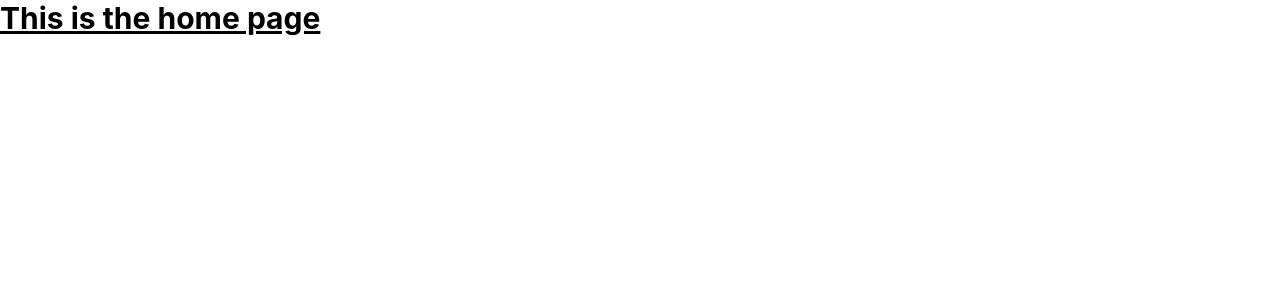
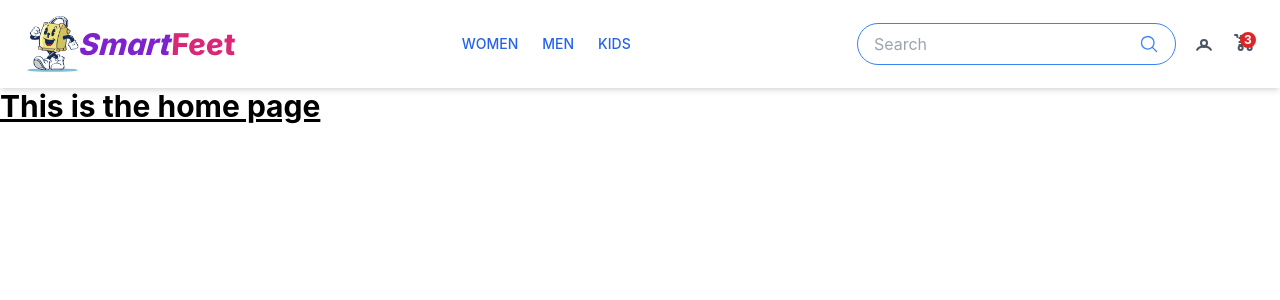
Before and after one commit to sanisaha/SmartFeet-Frontend-Client, a React (Create React App) app: page / in a window 1280 px wide. Shown: the top 300 px of the page. Built offline with nearby package versions, Linux system fonts and the light colour scheme.

Commit message:
create responsive header

```diff
--- a/package.json
+++ b/package.json
@@ -3,6 +3,7 @@
   "version": "0.1.0",
   "private": true,
   "dependencies": {
+    "@heroicons/react": "^2.1.5",
     "@reduxjs/toolkit": "^1.9.3",
     "@testing-library/jest-dom": "^5.16.5",
     "@testing-library/react": "^13.4.0",
--- a/src/layout/Main.tsx
+++ b/src/layout/Main.tsx
@@ -1,9 +1,11 @@
 import React from "react";
 import { Outlet } from "react-router-dom";
+import Header from "../shared/ui/Header";
 
 const Main = () => {
   return (
     <div>
+      <Header />
       <Outlet />
     </div>
   );
--- /dev/null
+++ b/src/shared/ui/Header.tsx
@@ -0,0 +1,280 @@
+import React, { useState } from "react";
+import {
+  MagnifyingGlassIcon,
+  XCircleIcon,
+  Bars3Icon,
+  XMarkIcon,
+} from "@heroicons/react/24/solid";
+
+const Header = () => {
+  const [isWomenDropdownOpen, setIsWomenDropdownOpen] = useState(false);
+  const [isMenDropdownOpen, setIsMenDropdownOpen] = useState(false);
+  const [isKidsDropdownOpen, setIsKidsDropdownOpen] = useState(false);
+  const [isMenuOpen, setIsMenuOpen] = useState(false); // State to toggle the mobile menu
+  const [searchText, setSearchText] = useState("");
+
+  const handleInputChange = (e: any) => {
+    setSearchText(e.target.value);
+  };
+
+  const clearSearch = () => {
+    setSearchText("");
+  };
+
+  return (
+    <header className="flex items-center justify-between bg-white py-4 px-6 shadow-md">
+      {/* Logo + Text (SmartFeet on the left) */}
+      <div className="flex items-center space-x-2">
+        <a href="/" className="flex items-center">
+          {/* Logo Image */}
+          <img
+            src="/SmartFeet_logo.png" // Adjust the path as per your setup
+            alt="SmartFeet Logo"
+            className="h-14 w-14"
+          />
+          {/* Logo Text */}
+          <span className="hidden text-3xl font-bold md:flex items-center">
+            <span className="text-purple-700 font-extrabold italic transform -skew-x-6">
+              Smart
+            </span>
+            <span className="text-pink-600 font-extrabold italic transform skew-x-6">
+              Feet
+            </span>
+          </span>
+        </a>
+      </div>
+
+      {/* Hamburger Menu Button for Mobile */}
+      <div className="md:hidden">
+        <button
+          onClick={() => setIsMenuOpen(!isMenuOpen)}
+          className="text-gray-600 focus:outline-none"
+        >
+          {isMenuOpen ? (
+            <XMarkIcon className="h-6 w-6" />
+          ) : (
+            <Bars3Icon className="h-6 w-6" />
+          )}
+        </button>
+      </div>
+
+      {/* Desktop Navigation Links in the center (Hidden on small screens) */}
+      <nav className="hidden md:flex space-x-6 text-sm font-medium mx-auto">
+        {/* Women Link with Dropdown */}
+        <div
+          className="relative group"
+          onMouseEnter={() => setIsWomenDropdownOpen(true)}
+          onMouseLeave={() => setIsWomenDropdownOpen(false)}
+        >
+          <a href="#" className="text-blue-600 hover:text-red-600">
+            WOMEN
+          </a>
+
+          {/* Women Dropdown Menu */}
+          {isWomenDropdownOpen && (
+            <div className="absolute left-0 mt-2 w-48 bg-white shadow-lg rounded-md z-20">
+              <ul className="py-2">
+                <li>
+                  <a
+                    href="#"
+                    className="block px-4 py-2 text-blue-600 hover:bg-gray-100"
+                  >
+                    All women's shoes
+                  </a>
+                </li>
+                <li>
+                  <a
+                    href="#"
+                    className="block px-4 py-2 text-blue-600 hover:bg-gray-100"
+                  >
+                    Sneakers
+                  </a>
+                </li>
+                <li>
+                  <a
+                    href="#"
+                    className="block px-4 py-2 text-blue-600 hover:bg-gray-100"
+                  >
+                    Running shoes
+                  </a>
+                </li>
+                {/* More items... */}
+              </ul>
+            </div>
+          )}
+        </div>
+
+        {/* Men Link with Dropdown */}
+        <div
+          className="relative group"
+          onMouseEnter={() => setIsMenDropdownOpen(true)}
+          onMouseLeave={() => setIsMenDropdownOpen(false)}
+        >
+          <a href="#" className="text-blue-600 hover:text-red-600">
+            MEN
+          </a>
+
+          {/* Men Dropdown Menu */}
+          {isMenDropdownOpen && (
+            <div className="absolute left-0 mt-2 w-48 bg-white shadow-lg rounded-md z-20">
+              <ul className="py-2">
+                <li>
+                  <a
+                    href="#"
+                    className="block px-4 py-2 text-blue-600 hover:bg-gray-100"
+                  >
+                    All men's shoes
+                  </a>
+                </li>
+                <li>
+                  <a
+                    href="#"
+                    className="block px-4 py-2 text-blue-600 hover:bg-gray-100"
+                  >
+                    Sneakers
+                  </a>
+                </li>
+                <li>
+                  <a
+                    href="#"
+                    className="block px-4 py-2 text-blue-600 hover:bg-gray-100"
+                  >
+                    Running shoes
+                  </a>
+                </li>
+                {/* More items... */}
+              </ul>
+            </div>
+          )}
+        </div>
+
+        {/* Kids Link with Dropdown */}
+        <div
+          className="relative group"
+          onMouseEnter={() => setIsKidsDropdownOpen(true)}
+          onMouseLeave={() => setIsKidsDropdownOpen(false)}
+        >
+          <a href="#" className="text-blue-600 hover:text-red-600">
+            KIDS
+          </a>
+
+          {/* Kids Dropdown Menu */}
+          {isKidsDropdownOpen && (
+            <div className="absolute left-0 mt-2 w-48 bg-white shadow-lg rounded-md z-20">
+              <ul className="py-2">
+                <li>
+                  <a
+                    href="#"
+                    className="block px-4 py-2 text-blue-600 hover:bg-gray-100"
+                  >
+                    All kids' shoes
+                  </a>
+                </li>
+                <li>
+                  <a
+                    href="#"
+                    className="block px-4 py-2 text-blue-600 hover:bg-gray-100"
+                  >
+                    Sneakers
+                  </a>
+                </li>
+                <li>
+                  <a
+                    href="#"
+                    className="block px-4 py-2 text-blue-600 hover:bg-gray-100"
+                  >
+                    Running shoes
+                  </a>
+                </li>
+                {/* More items... */}
+              </ul>
+            </div>
+          )}
+        </div>
+      </nav>
+
+      {/* Search, User, and Cart on the right */}
+      <div className="flex space-x-4 items-center">
+        <div className="relative flex items-center w-full max-w-md border border-blue-500 rounded-full px-4 py-2 focus-within:ring-2 focus-within:ring-blue-500">
+          <input
+            type="text"
+            placeholder="Search"
+            value={searchText}
+            onChange={handleInputChange}
+            className="w-10 md:w-full outline-none text-blue-500"
+          />
+          {searchText && (
+            <button onClick={clearSearch} className="mx-2 text-blue-500">
+              <XCircleIcon className="h-5 w-5" />
+            </button>
+          )}
+          <span className="h-full border-l border-blue-300 mx-2"></span>
+          <button className="text-blue-500">
+            <MagnifyingGlassIcon className="h-5 w-5" />
+          </button>
+        </div>
+        <a href="#" className="text-gray-600 hover:text-blue-600">
+          <svg
+            xmlns="http://www.w3.org/2000/svg"
+            fill="none"
+            viewBox="0 0 24 24"
+            stroke="currentColor"
+            className="h-6 w-6"
+          >
+            <path
+              strokeLinecap="round"
+              strokeLinejoin="round"
+              strokeWidth={2}
+              d="M5.121 17.804A6 6 0 0112 15a6 6 0 016.879 2.804M15 11a3 3 0 11-6 0 3 3 0 016 0z"
+            />
+          </svg>
+        </a>
+
+        <a href="#" className="relative text-gray-600 hover:text-red-600">
+          <svg
+            xmlns="http://www.w3.org/2000/svg"
+            fill="none"
+            viewBox="0 0 24 24"
+            stroke="currentColor"
+            className="h-6 w-6"
+          >
+            <path
+              strokeLinecap="round"
+              strokeLinejoin="round"
+              strokeWidth={2}
+              d="M3 3h2l.401 2m1.978 8H20l.929-5.571A1 1 0 0020 6H7.407M7.38 10h10.788m-9.502 4a2 2 0 100 4 2 2 0 000-4zm9 0a2 2 0 100 4 2 2 0 000-4zm-9-10h6a2 2 0 012 2v1m0 4a2 2 0 11-4 0"
+            />
+          </svg>
+          <span className="absolute top-0 right-0 inline-block w-4 h-4 bg-red-600 text-white text-xs font-bold text-center rounded-full">
+            3
+          </span>
+        </a>
+      </div>
+
+      {/* Mobile Menu (Visible on small screens) */}
+      {isMenuOpen && (
+        <nav className="md:hidden absolute top-16 left-0 w-full bg-white shadow-lg z-20">
+          <ul className="flex flex-col space-y-4 py-4 px-6 text-lg">
+            <li>
+              <a href="#" className="text-blue-600 hover:text-red-600">
+                WOMEN
+              </a>
+            </li>
+            <li>
+              <a href="#" className="text-blue-600 hover:text-red-600">
+                MEN
+              </a>
+            </li>
+            <li>
+              <a href="#" className="text-blue-600 hover:text-red-600">
+                KIDS
+              </a>
+            </li>
+          </ul>
+        </nav>
+      )}
+    </header>
+  );
+};
+
+export default Header;
```
Also changed, not shown: public/SmartFeet_logo.png, 1 other file (tests, documents, lock files or other folders).
